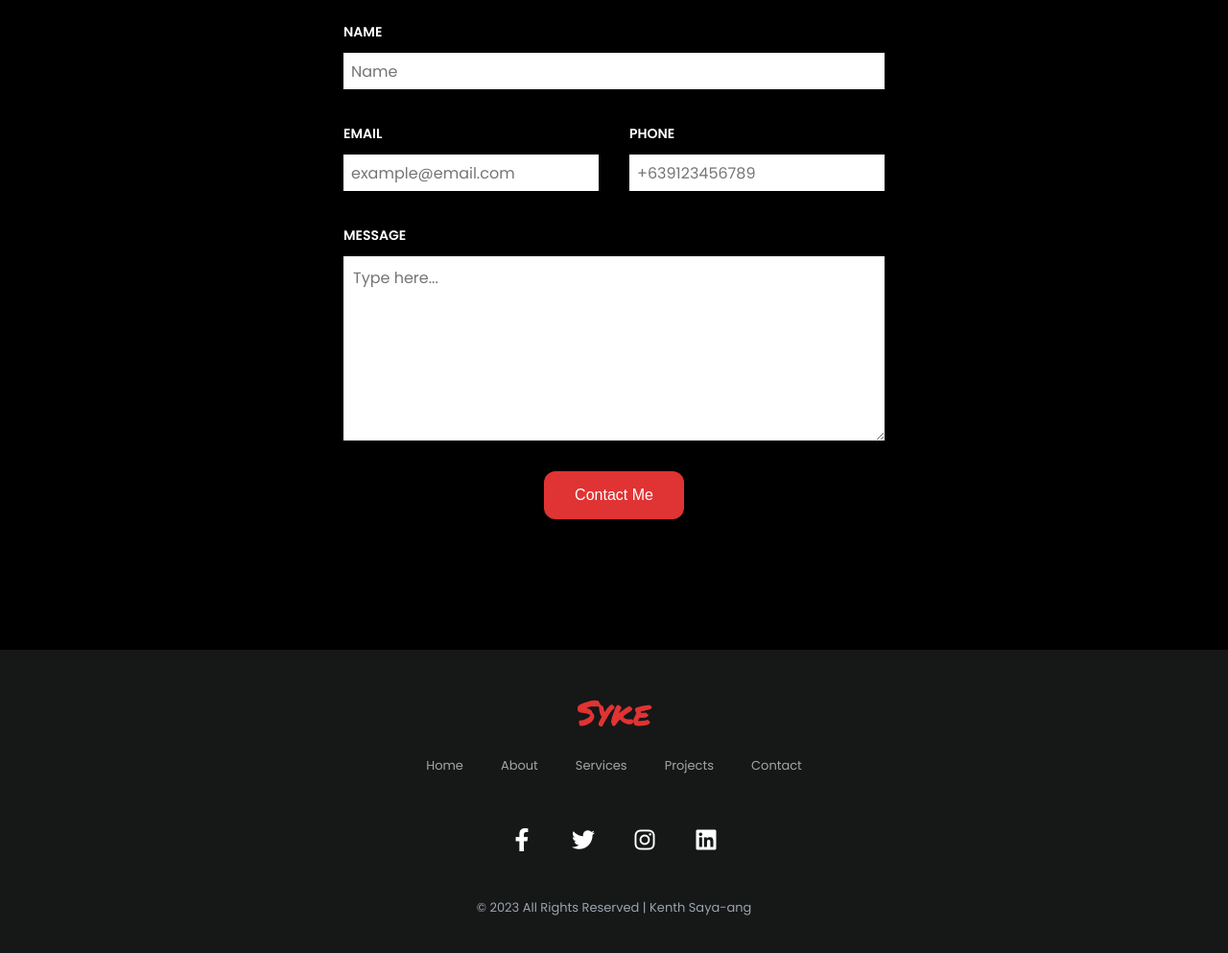
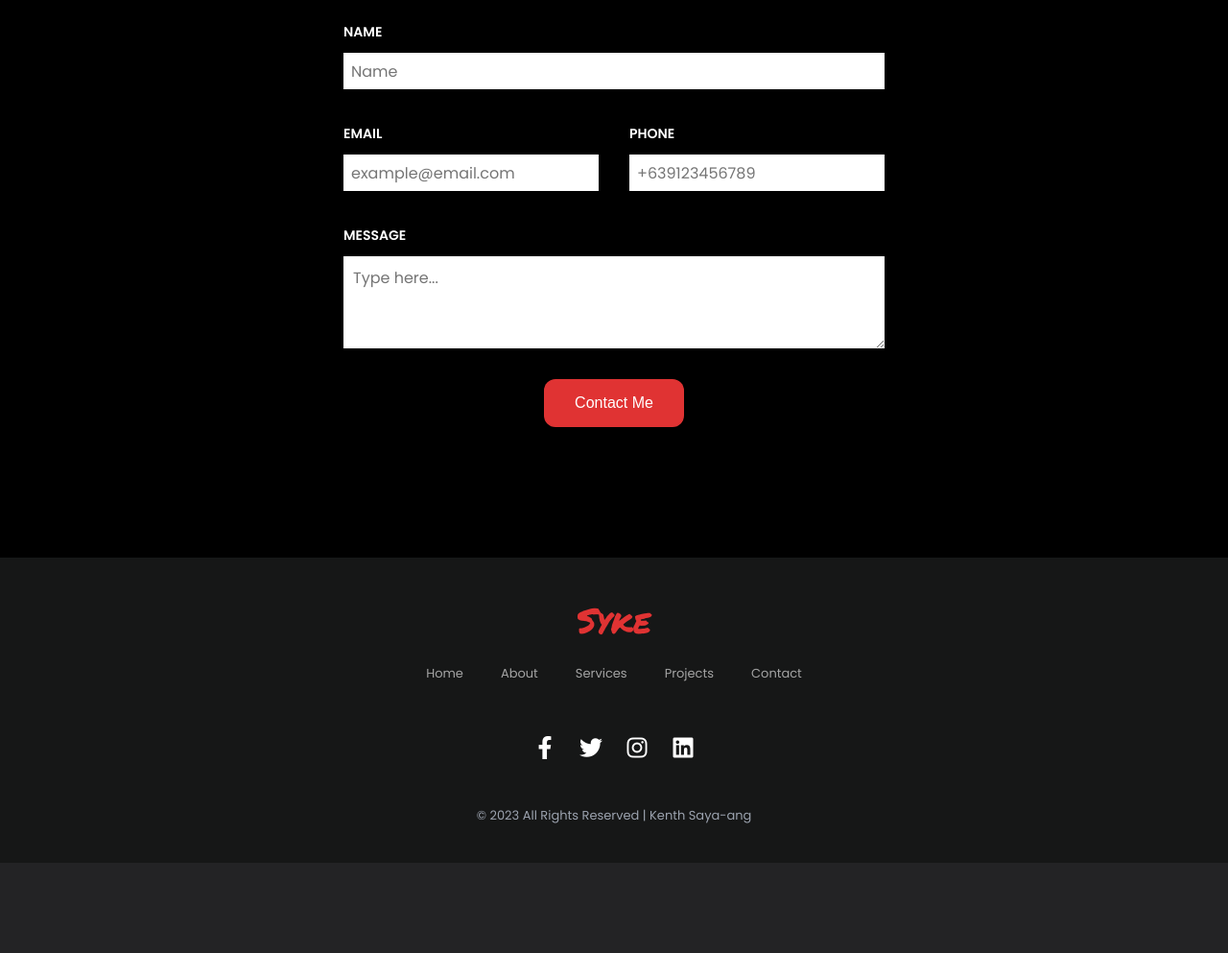
Before and after one commit to syke9p3/HTMLPortfolio, a plain HTML site: page index.html in a window 1280 px wide. Shown: the part 6023-7016 px from the top of the page at 96% size. After the commit the page ends 6922 px from the top, so only its background shows below. Drawn offline with Linux system fonts and the light colour scheme.

Commit message:
minor css update

```diff
--- a/styles/form.css
+++ b/styles/form.css
@@ -114,7 +114,7 @@ label {
 }
 
 textarea {
-    min-height: 12rem;
+    min-height: 6rem;
     padding: 0.625rem;
     resize: vertical;
     font-family: inherit;
--- a/styles/style.css
+++ b/styles/style.css
@@ -365,6 +365,10 @@ section.projects {
     visibility: hidden;
 }
 
+a:not([href]) {
+ cursor: none;
+}
+
 
 .show {
     position: static;
@@ -375,6 +379,7 @@ section.projects {
 
 .image-link {
     margin: 1em;
+
 }
 
 .image-card {
@@ -463,7 +468,6 @@ footer {
     display: flex;
     justify-content: center;
     align-items: center;
-    gap:1rem;
 }
 
 .footer-socials a {
```
